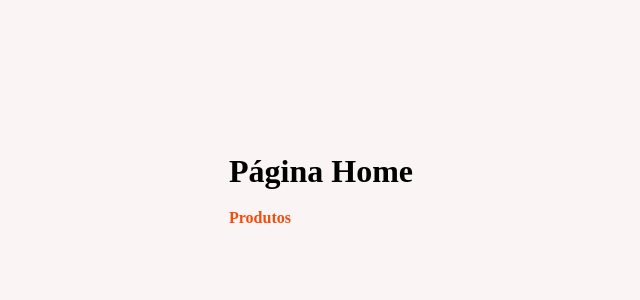
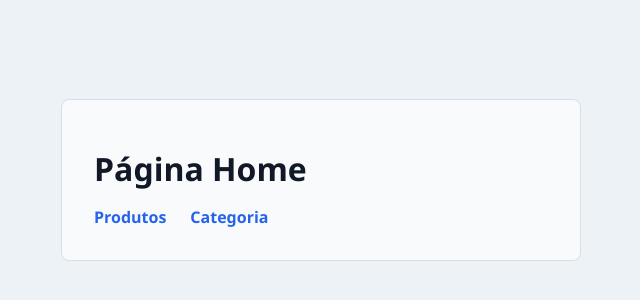
Before and after one commit to KauaGabriell/react-basics, a React (Vite) app in the folder react-router/: page / in a window 1280 px wide. Shown: the part 220-520 px from the top of the page, without its empty margins (319-959 px from the left). Built offline with nearby package versions, Linux system fonts and the light colour scheme.

Commit message:
feat(products): add category search params

```diff
--- a/react-router/src/main.css
+++ b/react-router/src/main.css
@@ -12,28 +12,45 @@ body {
   justify-content: center;
   align-items: center;
 
-  background-color: #fbf4f4;
+  color: #1f2937;
+  font-family:
+    "Segoe UI",
+    system-ui,
+    sans-serif;
+  background: #edf2f7;
+}
+
+#root {
+  width: min(90%, 520px);
+  padding: 2rem;
+  border: 1px solid #d6dee8;
+  border-radius: 8px;
+  background: #f8fafc;
 }
 
 h1 {
   margin: 1.2rem 0;
+  color: #111827;
+  font-size: 2rem;
+  line-height: 1.1;
 }
 
 nav {
   display: flex;
   gap: 1.5rem;
   align-items: center;
+  flex-wrap: wrap;
 }
 
 a {
-  color: #f24d0d;
+  color: #2563eb;
   text-decoration: none;
 }
 
 a,
 button {
   font-weight: 700;
-  transform: filter 0.2s;
+  transition: filter 0.2s;
 }
 
 button:hover,
--- a/react-router/src/pages/Home.tsx
+++ b/react-router/src/pages/Home.tsx
@@ -4,6 +4,7 @@ export function Home() {
       <h1>Página Home</h1>
       <nav>
         <a href="/products">Produtos</a>
+        <a href="/products?category=tvs">Categoria</a>
       </nav>
     </div>
   );
--- a/react-router/src/pages/Products.tsx
+++ b/react-router/src/pages/Products.tsx
@@ -1,8 +1,16 @@
+import { useSearchParams } from "react-router";
 export function Products() {
+  const [searchParams] = useSearchParams();
+  const category = searchParams.get("category");
   return (
     <div>
       <a href="/">Voltar</a>
       <h1>Produtos</h1>
+      {category && (
+        <span>
+          Categoria <strong>{category}</strong>
+        </span>
+      )}
     </div>
   );
 }
```
